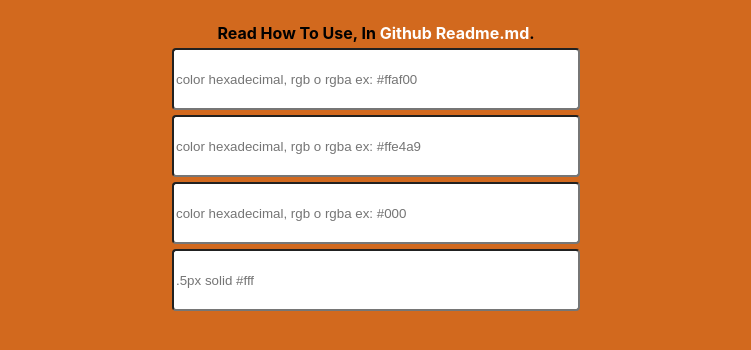
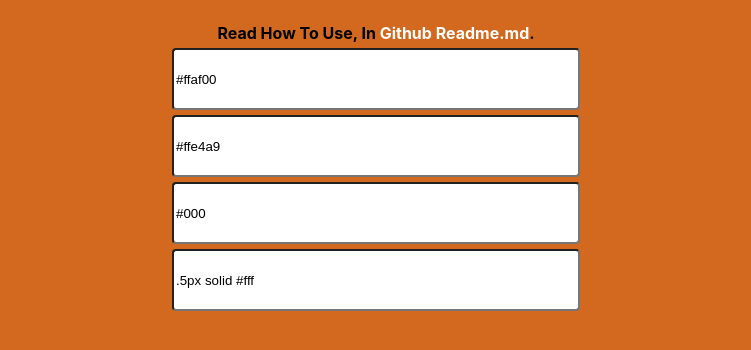
Before and after one commit to Ronald3217/react-faq-acordion-demo, a React (Create React App) app: page / in a window 1280 px wide. Shown: the part 180-530 px from the top of the page, without its empty margins (264-1015 px from the left). Built offline with nearby package versions, Linux system fonts and the light colour scheme.

Commit message:
Update App.js

```diff
--- a/src/App.js
+++ b/src/App.js
@@ -85,7 +85,12 @@ function App() {
     },
   ];
   const [theme, setTheme] = useState('green');
-  const [customTheme, setCustomTheme] = useState({});
+  const [customTheme, setCustomTheme] = useState({
+    backgroundHeader: '#ffaf00',
+    background: `#ffe4a9`,
+    color: `#000`,
+    borderBottom: `.5px solid #fff`,
+  });
   const [data, setData] = useState(initialData);
 
   const handleThemeChange = (e) => {
@@ -164,6 +169,7 @@ function App() {
             name="backgroundHeader"
             placeholder="color hexadecimal, rgb o rgba ex: #ffaf00"
             onChange={handleCustomThemeChange}
+            value={customTheme.backgroundHeader}
           />
         </InputContainer>
         <InputContainer>
@@ -172,6 +178,7 @@ function App() {
             name="background"
             placeholder="color hexadecimal, rgb o rgba ex: #ffe4a9"
             onChange={handleCustomThemeChange}
+            value={customTheme.background}
           />
         </InputContainer>
         <InputContainer>
@@ -180,6 +187,7 @@ function App() {
             name="color"
             placeholder="color hexadecimal, rgb o rgba ex: #000"
             onChange={handleCustomThemeChange}
+            value={customTheme.color}
           />
         </InputContainer>
         <InputContainer>
@@ -188,6 +196,7 @@ function App() {
             name="borderBottom"
             placeholder=".5px solid #fff"
             onChange={handleCustomThemeChange}
+            value={customTheme.borderBottom}
           />
         </InputContainer>
       </ButtonsContainer>
```
